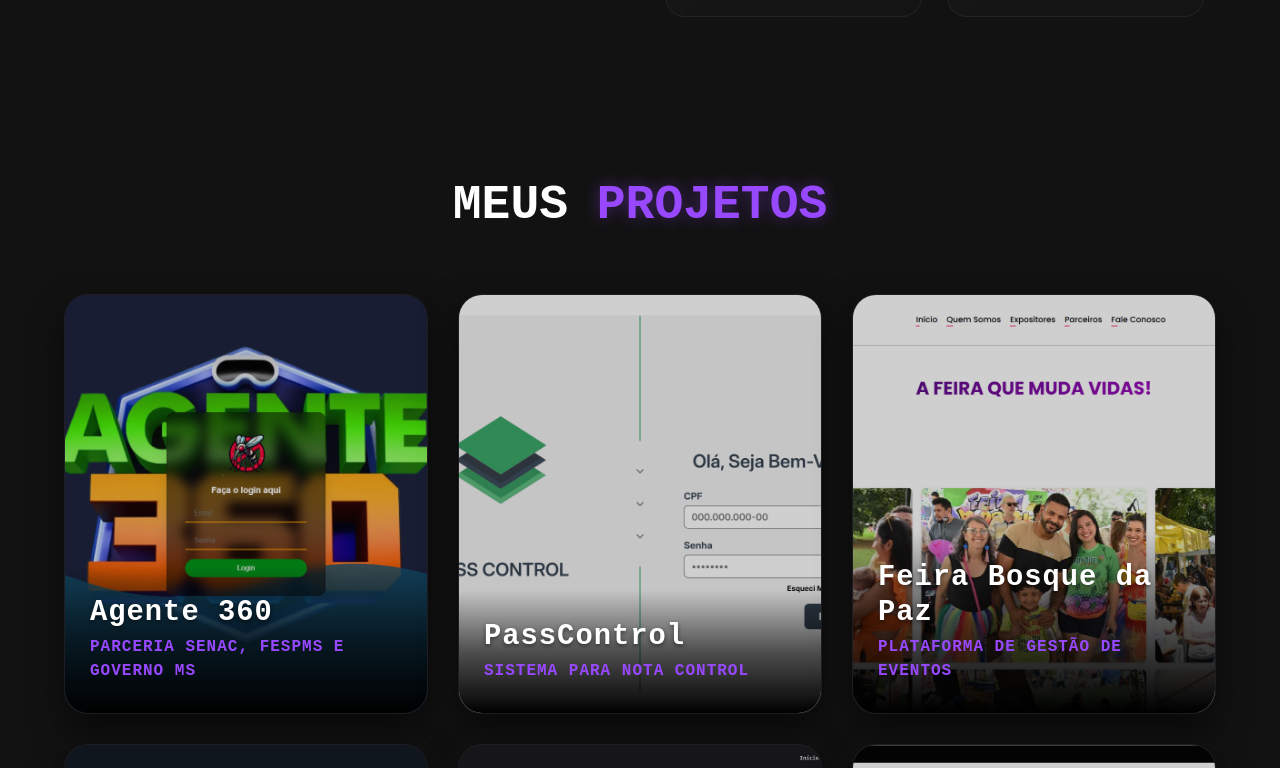
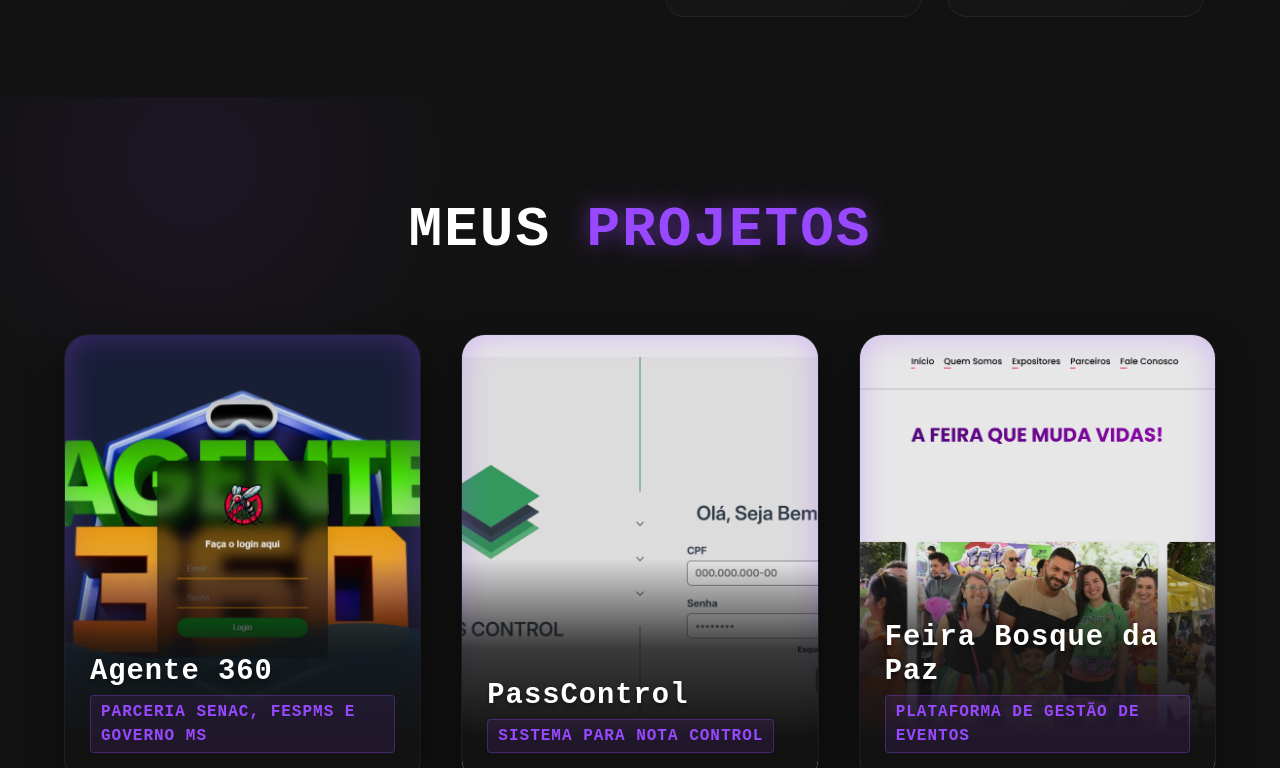
Before and after one commit to GuiMachado001/PortifolioReactVite, a React (Vite) app: page / in a window 1280 px wide. Shown: the part 3172-3940 px from the top of the page. Built offline with nearby package versions, Linux system fonts and the light colour scheme.

Commit message:
Alteração cards

```diff
--- a/src/components/Projetos/Card/Card.css
+++ b/src/components/Projetos/Card/Card.css
@@ -1,9 +1,10 @@
 .card-container {
   background-color: transparent;
   width: 100%;
-  height: 420px;
+  height: 450px;
   perspective: 2000px;
   cursor: pointer;
+  border-radius: 24px;
 }
 
 .card-inner {
@@ -36,18 +37,37 @@
 .card-front {
   display: flex;
   flex-direction: column;
+  z-index: 2;
+}
+
+.front-glow {
+  position: absolute;
+  top: 0;
+  left: 0;
+  width: 100%;
+  height: 100%;
+  box-shadow: inset 0 0 30px rgba(152, 73, 255, 0.3);
+  pointer-events: none;
+  z-index: 2;
+  transition: all 0.5s ease;
+  border-radius: 24px;
+}
+
+.card-container:hover .front-glow {
+  box-shadow: inset 0 0 50px rgba(152, 73, 255, 0.6), 0 0 20px rgba(152, 73, 255, 0.4);
 }
 
 .card-front img {
   width: 100%;
   height: 100%;
   object-fit: cover;
-  transition: transform 0.8s ease;
-  opacity: 0.8;
+  transition: transform 0.8s ease, opacity 0.8s ease;
+  opacity: 0.9;
 }
 
 .card-container:hover .card-front img {
   transform: scale(1.1);
+  opacity: 1;
 }
 
 .card-front-overlay {
@@ -55,15 +75,22 @@
   bottom: 0;
   left: 0;
   width: 100%;
+  height: 50%;
   padding: 30px 25px;
-  background: linear-gradient(to top, rgba(0,0,0,1) 0%, rgba(0,0,0,0.6) 50%, rgba(0,0,0,0) 100%);
+  background: linear-gradient(to top, rgba(18,18,18,1) 20%, rgba(18,18,18,0.8) 60%, transparent 100%);
   text-align: left;
-  transform: translateY(0);
-  transition: 0.3s;
+  display: flex;
+  align-items: flex-end;
+  z-index: 3;
 }
 
-.card-container:hover .card-front-overlay {
-  transform: translateY(100%);
+.overlay-content {
+  transform: translateY(0);
+  transition: transform 0.5s ease;
+}
+
+.card-container:hover .overlay-content {
+  transform: translateY(-10px);
 }
 
 .card-front-overlay h3 {
@@ -81,6 +108,11 @@
   font-weight: 600;
   text-transform: uppercase;
   letter-spacing: 1px;
+  display: inline-block;
+  background: rgba(152, 73, 255, 0.1);
+  padding: 4px 10px;
+  border-radius: 4px;
+  border: 1px solid rgba(152, 73, 255, 0.3);
 }
 
 .card-back {
@@ -89,25 +121,21 @@
   align-items: center;
   justify-content: center;
   padding: 30px;
-  background: rgba(18, 18, 24, 0.98);
+  background: #18181b;
   position: relative;
+  border: 1px solid var(--primary-purple);
+  box-shadow: inset 0 0 20px rgba(152, 73, 255, 0.2);
 }
 
-.card-glow {
-  position: absolute;
-  top: 50%;
-  left: 50%;
-  transform: translate(-50%, -50%);
-  width: 150%;
-  height: 150%;
-  background: radial-gradient(circle at center, rgba(152, 73, 255, 0.2) 0%, transparent 60%);
-  pointer-events: none;
-  opacity: 0;
-  transition: opacity 0.8s ease;
-}
-
-.card-container:hover .card-glow {
-  opacity: 1;
+.back-glow-effect {
+    position: absolute;
+    top: 50%;
+    left: 50%;
+    transform: translate(-50%, -50%);
+    width: 80%;
+    height: 80%;
+    background: radial-gradient(circle, rgba(152, 73, 255, 0.15) 0%, transparent 70%);
+    pointer-events: none;
 }
 
 .card-back-content {
@@ -126,14 +154,16 @@
   font-size: 1.8rem;
   font-weight: 800;
   margin-bottom: 10px;
-  text-shadow: 0 0 10px rgba(152, 73, 255, 0.5);
+  text-shadow: 0 0 15px rgba(152, 73, 255, 0.6);
 }
 
 .content-scroll {
   max-height: 180px;
   overflow-y: auto;
-  padding-right: 10px;
+  padding-right: 15px;
   margin-bottom: 10px;
+  scrollbar-width: thin;
+  scrollbar-color: var(--primary-purple) rgba(255,255,255,0.05);
 }
 
 .card-back-content p {
@@ -154,12 +184,13 @@
 .content-scroll::-webkit-scrollbar-thumb {
   background: var(--primary-purple);
   border-radius: 4px;
-  box-shadow: 0 0 5px var(--primary-purple);
+  box-shadow: 0 0 10px var(--primary-purple);
 }
 
 .btn-project {
   padding: 12px 30px;
-  background: linear-gradient(45deg, var(--primary-purple), #7b2cbf);
+  background: transparent;
+  border: 2px solid var(--primary-purple);
   color: #fff;
   border-radius: 50px;
   text-decoration: none;
@@ -168,12 +199,13 @@
   display: flex;
   align-items: center;
   gap: 10px;
-  border: none;
-  box-shadow: 0 5px 15px rgba(152, 73, 255, 0.3);
   font-size: 1rem;
+  box-shadow: 0 0 10px rgba(152, 73, 255, 0.2);
 }
 
 .btn-project:hover {
-  transform: translateY(-3px) scale(1.05);
+  background: var(--primary-purple);
+  color: #fff;
+  transform: translateY(-3px);
   box-shadow: 0 10px 25px rgba(152, 73, 255, 0.5);
 }
--- a/src/components/Projetos/Card/Card.jsx
+++ b/src/components/Projetos/Card/Card.jsx
@@ -7,15 +7,18 @@ function Card(props) {
       <div className="card-inner">
 
         <div className="card-front">
+          <div className="front-glow"></div>
           <img src={props.imgCard} alt={props.nomeProjeto} />
           <div className="card-front-overlay">
-            <h3>{props.nomeProjeto}</h3>
-            <span>{props.desc1Projeto}</span>
+            <div className="overlay-content">
+                <h3>{props.nomeProjeto}</h3>
+                <span>{props.desc1Projeto}</span>
+            </div>
           </div>
         </div>
 
         <div className="card-back">
-          <div className="card-glow"></div>
+          <div className="back-glow-effect"></div>
           <div className="card-back-content">
             <h3>{props.nomeProjeto}</h3>
             <div className="content-scroll">
--- a/src/components/Projetos/Projeto.css
+++ b/src/components/Projetos/Projeto.css
@@ -5,48 +5,86 @@
 
 #projeto {
   width: 100%;
-  padding: 80px 0;
+  padding: 100px 0;
   background-color: var(--dark-bg);
   position: relative;
+  overflow: hidden;
+}
+
+#projeto::before {
+  content: '';
+  position: absolute;
+  top: -20%;
+  left: -10%;
+  width: 50%;
+  height: 50%;
+  background: radial-gradient(circle, rgba(152, 73, 255, 0.08) 0%, transparent 60%);
+  z-index: 0;
+  pointer-events: none;
+}
+
+#projeto::after {
+  content: '';
+  position: absolute;
+  bottom: -20%;
+  right: -10%;
+  width: 50%;
+  height: 50%;
+  background: radial-gradient(circle, rgba(152, 73, 255, 0.08) 0%, transparent 60%);
+  z-index: 0;
+  pointer-events: none;
 }
 
 .container-projeto {
   width: 90%;
   max-width: 1200px;
   margin: 0 auto;
+  position: relative;
+  z-index: 2;
 }
 
 .title-projeto {
   text-align: center;
-  margin-bottom: 60px;
+  margin-bottom: 70px;
 }
 
 .title-projeto h2 {
-  font-size: 3rem;
+  font-size: 3.5rem;
   color: #fff;
   text-transform: uppercase;
-  font-weight: 700;
+  font-weight: 800;
+  letter-spacing: 2px;
 }
 
 .title-projeto .highlight {
   color: var(--primary-purple);
-  text-shadow: 0 0 15px rgba(152, 73, 255, 0.4);
+  text-shadow: 0 0 25px rgba(152, 73, 255, 0.6);
 }
 
 .grid-projetos {
   display: grid;
-  grid-template-columns: repeat(auto-fill, minmax(300px, 1fr));
-  gap: 30px;
+  grid-template-columns: repeat(auto-fill, minmax(340px, 1fr));
+  gap: 40px;
   width: 100%;
+  perspective: 2000px;
 }
 
 @media (max-width: 768px) {
+  #projeto {
+    padding: 60px 0;
+  }
+
   .title-projeto h2 {
-    font-size: 2rem;
+    font-size: 2.2rem;
   }
 
   .grid-projetos {
     grid-template-columns: 1fr;
-    padding: 0 20px;
+    gap: 30px;
+    padding: 0 15px;
+  }
+
+  .card-container {
+    height: 400px;
   }
 }
--- a/src/components/Projetos/Projetos.jsx
+++ b/src/components/Projetos/Projetos.jsx
@@ -1,3 +1,4 @@
+import React from 'react';
 import './Projeto.css';
 import Card from './Card/Card';
 
```
